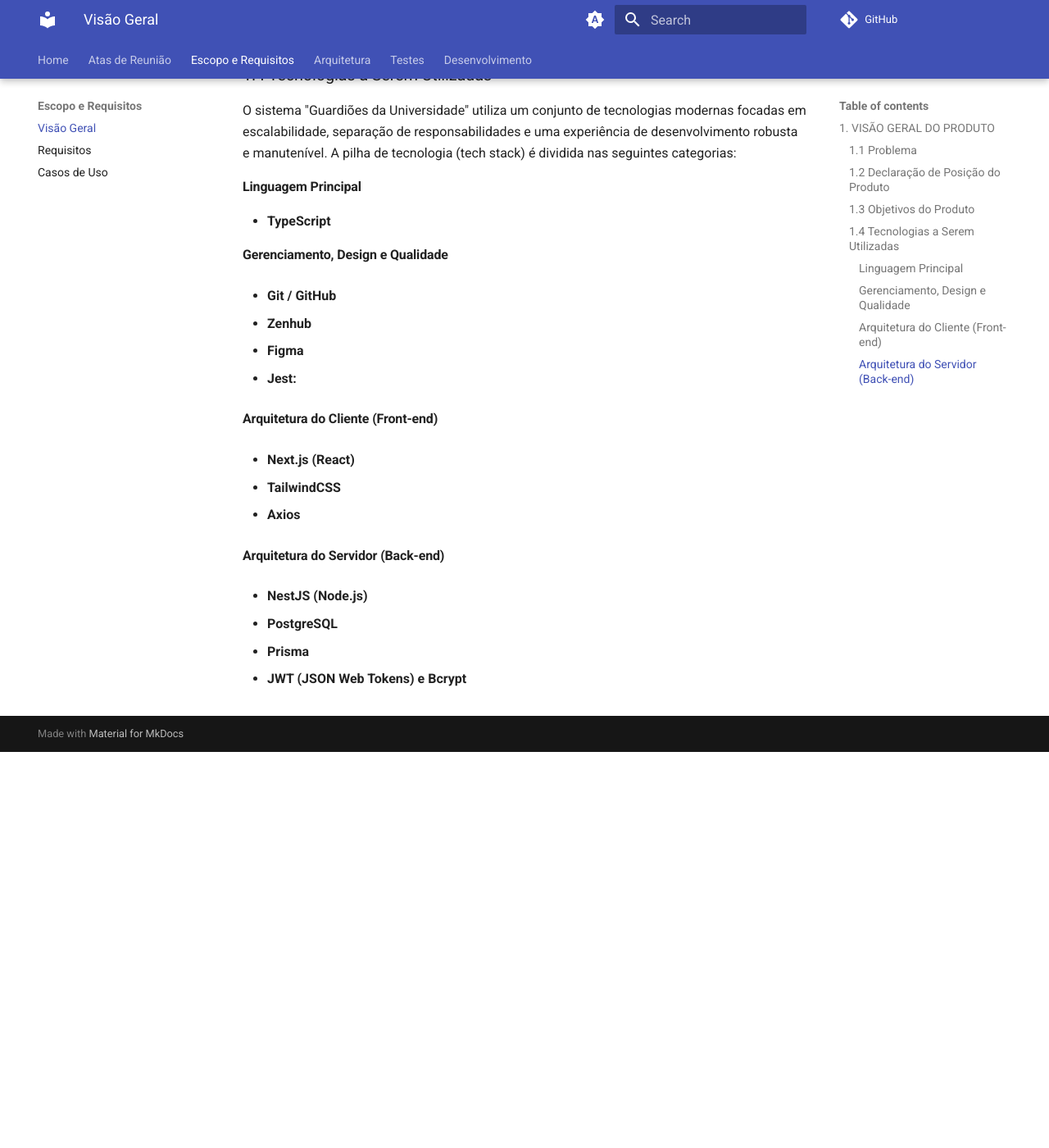
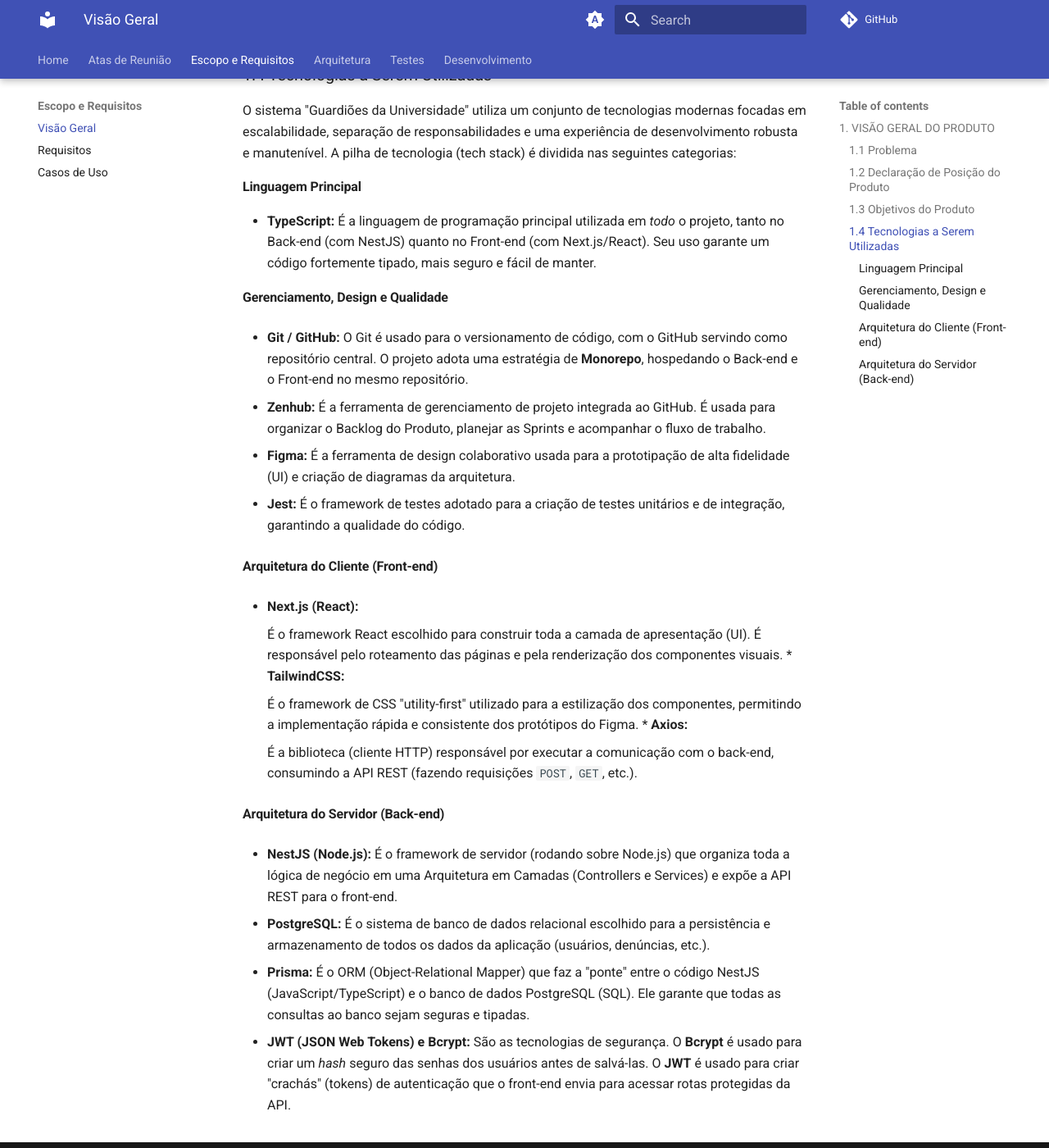
Before and after one commit to fga-eps-mds/2025.2-Valhalla-Docs, an MkDocs documentation site: the page built from docs/escopo-requisitos/geral.md, in a window 1280 px wide and 1400 px high, scrolled down 3055 px. Shown: the whole window at 82% size. Built offline with MkDocs 1.6.1 and Material for MkDocs 9.7.7, drawn with Linux system fonts in a browser that asks for light colours; comment, search, counter and statistics services are not loaded; before the commit the page ends 3972 px from its top, so only the background shows below that.

Commit message:
doc - detalhamento seção 1.4 (Visão geral do produto)

```diff
--- a/docs/escopo-requisitos/geral.md
+++ b/docs/escopo-requisitos/geral.md
@@ -65,32 +65,45 @@
 
 #### Linguagem Principal
 
-* **TypeScript**
+* **TypeScript:**
+    É a linguagem de programação principal utilizada em *todo* o projeto, tanto no Back-end (com NestJS) quanto no Front-end (com Next.js/React). Seu uso garante um código fortemente tipado, mais seguro e fácil de manter.
 
 #### Gerenciamento, Design e Qualidade
 
-* **Git / GitHub**
+* **Git / GitHub:**
+    O Git é usado para o versionamento de código, com o GitHub servindo como repositório central. O projeto adota uma estratégia de **Monorepo**, hospedando o Back-end e o Front-end no mesmo repositório.
 
-* **Zenhub**
+* **Zenhub:**
+    É a ferramenta de gerenciamento de projeto integrada ao GitHub. É usada para organizar o Backlog do Produto, planejar as Sprints e acompanhar o fluxo de trabalho.
 
-* **Figma**
+* **Figma:**
+    É a ferramenta de design colaborativo usada para a prototipação de alta fidelidade (UI) e criação de diagramas da arquitetura.
 
 * **Jest:**
+    É o framework de testes adotado para a criação de testes unitários e de integração, garantindo a qualidade do código.
 
 #### Arquitetura do Cliente (Front-end)
 
-* **Next.js (React)**
+* **Next.js (React):**
 
-* **TailwindCSS**
+    É o framework React escolhido para construir toda a camada de apresentação (UI). É responsável pelo roteamento das páginas e pela renderização dos componentes visuais.
+* **TailwindCSS:**
 
-* **Axios**
+    É o framework de CSS "utility-first" utilizado para a estilização dos componentes, permitindo a implementação rápida e consistente dos protótipos do Figma.
+* **Axios:**
+
+    É a biblioteca (cliente HTTP) responsável por executar a comunicação com o back-end, consumindo a API REST (fazendo requisições `POST`, `GET`, etc.).
 
 #### Arquitetura do Servidor (Back-end)
 
-* **NestJS (Node.js)**
+* **NestJS (Node.js):**
+    É o framework de servidor (rodando sobre Node.js) que organiza toda a lógica de negócio em uma Arquitetura em Camadas (Controllers e Services) e expõe a API REST para o front-end.
 
-* **PostgreSQL**
+* **PostgreSQL:**
+    É o sistema de banco de dados relacional escolhido para a persistência e armazenamento de todos os dados da aplicação (usuários, denúncias, etc.).
 
-* **Prisma**
+* **Prisma:**
+    É o ORM (Object-Relational Mapper) que faz a "ponte" entre o código NestJS (JavaScript/TypeScript) e o banco de dados PostgreSQL (SQL). Ele garante que todas as consultas ao banco sejam seguras e tipadas.
 
-* **JWT (JSON Web Tokens) e Bcrypt**
+* **JWT (JSON Web Tokens) e Bcrypt:**
+    São as tecnologias de segurança. O **Bcrypt** é usado para criar um *hash* seguro das senhas dos usuários antes de salvá-las. O **JWT** é usado para criar "crachás" (tokens) de autenticação que o front-end envia para acessar rotas protegidas da API.
```
